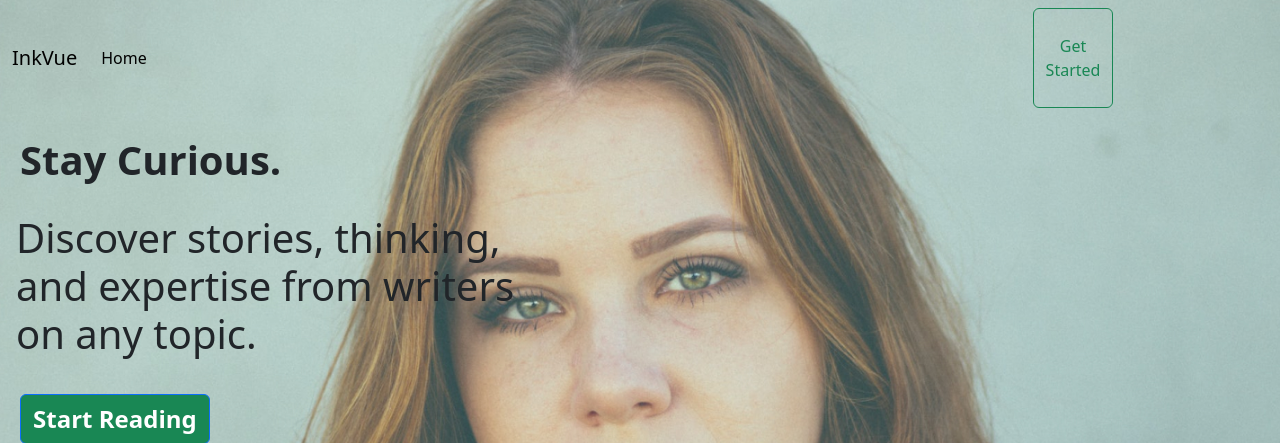
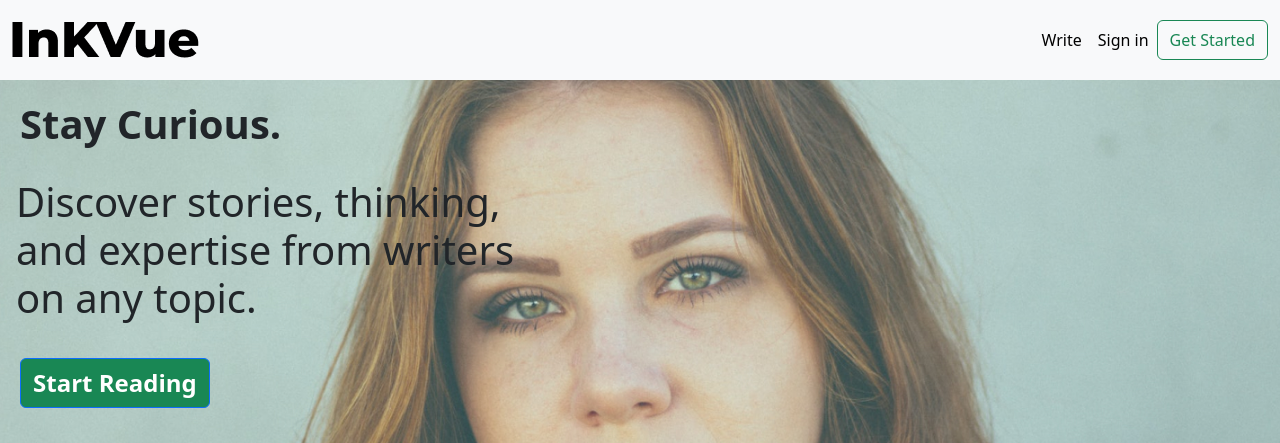
Before and after one commit to princeonyekah/blog_app, a Flask app: page /landing in a window 1280 px wide. Shown: the top 443 px of the page. Run offline with Flask 3, Linux system fonts and the light colour scheme; parts of the project's set-up code (start-up, migrations or seed data) failed here and were passed over.

Commit message:
worked on the nav bar

```diff
--- a/app/static/css/landingstyles.css
+++ b/app/static/css/landingstyles.css
@@ -10,3 +10,7 @@ body {
     text-align: center;
     padding: 50px;
 }
+
+.nav{
+    height: 80px;
+}
--- a/app/templates/landing.html
+++ b/app/templates/landing.html
@@ -6,6 +6,7 @@
   <meta name="viewport" content="width=device-width, initial-scale=1">
   <title>Bootstrap demo</title>
   <link href="https://cdn.jsdelivr.net/npm/bootstrap@5.3.2/dist/css/bootstrap.min.css" rel="stylesheet" integrity="sha384-T3c6CoIi6uLrA9TneNEoa7RxnatzjcDSCmG1MXxSR1GAsXEV/Dwwykc2MPK8M2HN" crossorigin="anonymous">
+
   <style>
     .stay-curious {
       margin: 20px 50px 30px 20px; /* Adjust margins as needed */
@@ -17,28 +18,31 @@
   </style>
 </head>
 <body>
-  <nav class="navbar navbar-expand-lg">
+  <nav class="navbar navbar-expand-lg bg-light nav">
     <div class="container-fluid">
-      <a class="navbar-brand" href="#">InkVue</a>
+
+      <a class="navbar-brand" href="#"> <img src="../static/InKVue.png"></a>
+
       <button class="navbar-toggler" type="button" data-bs-toggle="collapse" data-bs-target="#navbarSupportedContent" aria-controls="navbarSupportedContent" aria-expanded="false" aria-label="Toggle navigation">
         <span class="navbar-toggler-icon"></span>
       </button>
       <div class="collapse navbar-collapse" id="navbarSupportedContent">
-        <ul class="navbar-nav me-auto mb-2 mb-lg-0">
+        <ul class="navbar-nav ms-auto mb-2 mb-lg-0 ">
           <li class="nav-item">
-            <a class="nav-link active" aria-current="page" href="#">Home</a>
+            <a class="nav-link active" aria-current="page" href="#">Write</a>
           </li>
+          <li class="nav-item">
+            <a class="nav-link active" aria-current="page" href="#">Sign in</a>
+          </li>
+            <button class="btn btn-outline-success" type="submit">Get Started</button>
         </ul>
-        <form class="d-flex" role="search">
-          <button class="btn btn-outline-success" type="submit">Get Started</button>
-          <div class="container"></div>
-          <div class="content"></div>
-        </form>
+
+
       </div>
     </div>
   </nav>
 
-  <div class="stay-curious fs-1 text fw-bolder text-dark w-50 h2 ">Stay Curious.</div>
+  <div class="stay-curious fs-1 text fw-bolder text-dark w-50 h2 "> Stay Curious.</div>
   <div class="discover-text mx-auto  p-12 ms-3 fw-normal w-50 h1"><p>Discover stories, thinking,<br> and expertise from writers <br>on any topic.</p></div>
 
   <div class="btn-group" role="group" aria-label="Basic outlined example">
```
Also changed, not shown: app/static/css/landingstyle.css (deleted, +0 -41 lines), app/static/InKVue.png (added).
